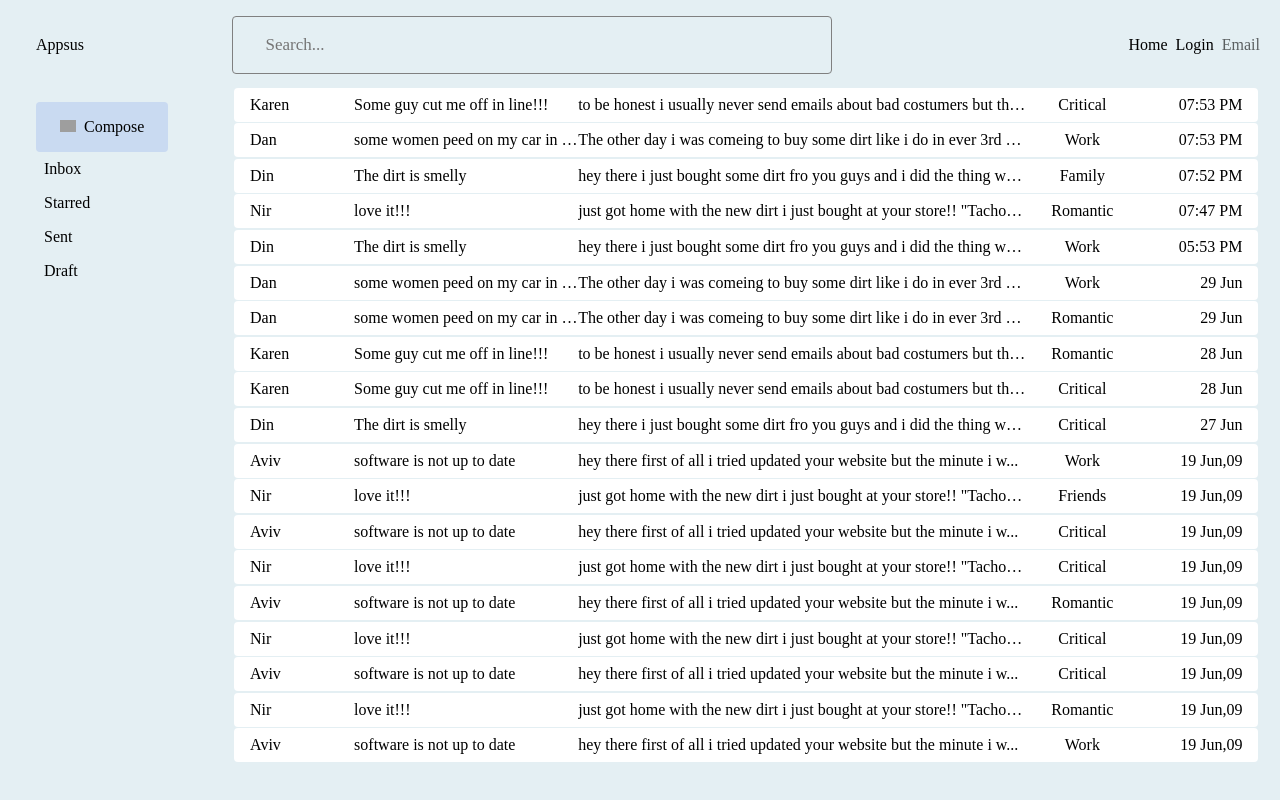
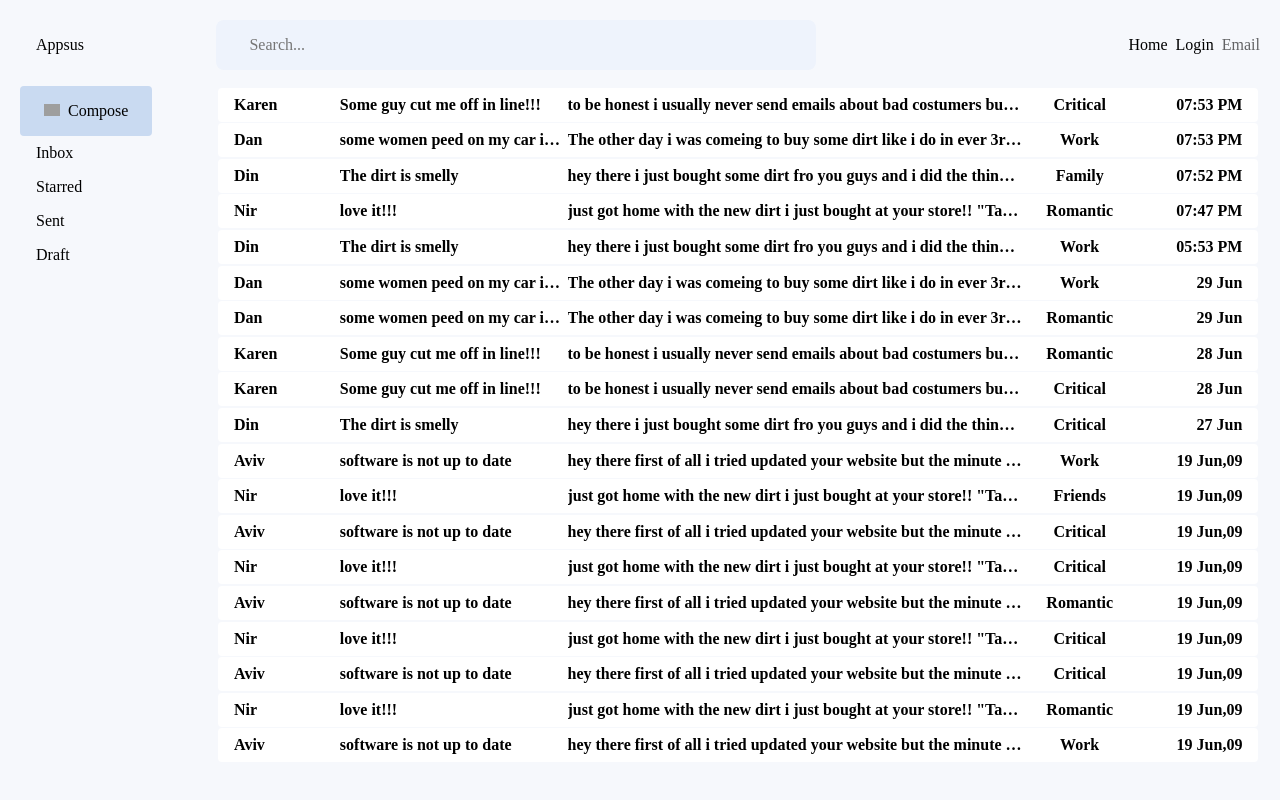
Before and after one commit to KaiNagar/AppsusReact, a React (Create React App) app: page /#/email in a window 1280 px wide. Built offline with nearby package versions, Linux system fonts and the light colour scheme; grey boxes are pictures that could not be loaded.

Commit message:
added some style to mail

```diff
--- a/src/assets/styles/2-base/_base.scss
+++ b/src/assets/styles/2-base/_base.scss
@@ -6,7 +6,7 @@ html {
   // font-family: OpenSans, sans-serif;
   font-size: 16px;
   scroll-behavior: smooth;
-  background-color: rgb(228, 239, 243);
+  background-color: #f6f8fc;
 }
 
 body {
@@ -20,6 +20,13 @@ body {
 
 .active {
   opacity: 0.6;
+}
+.bold{
+  font-weight: bold;
+  background-color: white;
+}
+.is-read{
+  background-color: lightgray;
 }
 
 .App {
--- a/src/assets/styles/4-cmps/email/_emailFilter.scss
+++ b/src/assets/styles/4-cmps/email/_emailFilter.scss
@@ -1,20 +1,26 @@
 .email-filter{
     position: absolute;
-    top: -70px;
+    top: -66px;
     max-width: 600px;
     width: 100%;
+    background-color: #eef3fc;
+    border-radius: rem(8px);
     .filter-input{
-        padding: rem(18px);
+        border: 1px solid transparent;
+        padding: rem(15px);
         padding-inline-start: 2rem;
-        border-radius: rem(4px);
-        border: 1px solid gray;
         background-color: transparent;
         transition: 0.4s all;
-        font-size: rem(17px);
+        font-size: 1rem;
         min-width: 150px;
         width: 100%;
+        border-radius: rem(8px);
         &:focus{
             outline: none;
+            background-color: white;
+            border: 1px solid gray;
+        }
+        &:active{
             background-color: white;
         }
     }
--- a/src/assets/styles/4-cmps/email/_emailFolderList.scss
+++ b/src/assets/styles/4-cmps/email/_emailFolderList.scss
@@ -1,10 +1,14 @@
 .email-folder-list {
-  margin: 1rem;
   margin-right: 4rem;
   font-size: 1rem;
   .tab {
     cursor: pointer;
     padding: 0.5rem;
+    padding-left: 1rem;
+
+  }
+  .tab.active{
+    background-color: lightblue;
   }
   .compose-btn {
     background-color: rgb(201, 218, 241);
--- a/src/assets/styles/4-cmps/email/_emailPreview.scss
+++ b/src/assets/styles/4-cmps/email/_emailPreview.scss
@@ -4,7 +4,6 @@
     grid-template-columns: 1fr 2fr 4fr 1fr 1fr;
     padding: 0.5rem;
     margin: 0.1rem;
-    background-color: white;
     border-radius:4px ;
     &:hover{
         text-decoration: none;
@@ -14,7 +13,6 @@
         white-space: nowrap;
         text-overflow: ellipsis;
         overflow-x: hidden;
-        font-weight: initial;
     }
     .email-time{
         text-align: right;
@@ -26,4 +24,5 @@
     .email-labels{
         text-align: center;
     }
+
 }
--- a/src/cmps/email/EmailList.jsx
+++ b/src/cmps/email/EmailList.jsx
@@ -1,10 +1,10 @@
 import { EmailPreview } from "./EmailPreview"
 
-export const EmailList = ({emails}) => {
+export const EmailList = ({emails,onUpdateEmail}) => {
   return (
     <section className='email-list'>
       {emails.map((email) => (
-         <EmailPreview key={email._id} email={email} />
+         <EmailPreview key={email._id} email={email} onUpdateEmail={onUpdateEmail} />
       ))}
     </section>
   )
--- a/src/cmps/email/EmailPreview.jsx
+++ b/src/cmps/email/EmailPreview.jsx
@@ -1,20 +1,30 @@
 import { Link } from 'react-router-dom'
 import { emailService } from '../../services/email/email.service'
 
-export const EmailPreview = ({ email }) => {
+export const EmailPreview = ({ email, onUpdateEmail }) => {
   const formattedTime = () => {
     return emailService.formattedTime(email.sentAt)
   }
-  const shortBody = () => {
-    return email.body.slice(0, 70) + '...'
+
+  const onReadEmail = () => {
+    email.isRead = true
+    onUpdateEmail(email)
   }
 
   return (
-    <Link to={'/email/' + email._id} className='email-preview'>
+    <Link
+      to={'/email/' + email._id}
+      onClick={() => {
+        onReadEmail()
+      }}
+      className={'email-preview ' + (email.isRead ? 'is-read' : 'bold')}
+    >
       <span className='email-username'>{email.userName}</span>
       <span className='email-subject'>{email.subject}</span>
-      <span className='email-body'>{shortBody()}</span>
-      <span className='email-labels'>{email.labels?email.labels[0]:''}</span>
+      <span className='email-body'>{email.body}</span>
+      <span className='email-labels'>
+        {email.labels ? email.labels[0] : ''}
+      </span>
       <span className='email-time'>{formattedTime()}</span>
     </Link>
   )
--- a/src/store/reducers/emailReducer.js
+++ b/src/store/reducers/emailReducer.js
@@ -26,7 +26,7 @@ export function emailReducer(state = INITIAL_STATE, action) {
         case "UPDATE_MEAL":
             return {
                 ...state,
-                emails: state.contacts.map(m => m._id === action.email._id ? action.email : m)
+                emails: state.emails.map(m => m._id === action.email._id ? action.email : m)
             }
         case "REMOVE_MEAL":
             return {
--- a/src/views/email/EmailApp.jsx
+++ b/src/views/email/EmailApp.jsx
@@ -4,15 +4,24 @@ import { NavLink, Outlet } from 'react-router-dom'
 import { EmailFilter } from '../../cmps/email/EmailFilter'
 import { EmailList } from '../../cmps/email/EmailList'
 import { EmailFolderList } from '../../cmps/email/EmailFolderList'
-import { loadEmails, setCriteria, setFilterBy } from '../../store/actions/emailActions'
+import {
+  loadEmails,
+  setCriteria,
+  setFilterBy,
+  updateEmail,
+} from '../../store/actions/emailActions'
 
 export const EmailApp = () => {
-  const { emails,criteria } = useSelector((state) => state.emailModule)
+  const { emails, criteria } = useSelector((state) => state.emailModule)
   const dispatch = useDispatch()
 
   useEffect(() => {
     dispatch(loadEmails())
   }, [criteria])
+
+  const onUpdateEmail = (email) => {
+    dispatch(updateEmail(email))
+  }
 
   // const onChangeFilter = (filterBy) => {
   //   dispatch(setFilterBy(filterBy))
@@ -30,7 +39,7 @@ export const EmailApp = () => {
       <EmailFolderList onChangeStatus={onChangeStatus} />
       <div className='email-main-content'>
         <EmailFilter />
-        <EmailList emails={emails} />
+        <EmailList emails={emails} onUpdateEmail={onUpdateEmail} />
         <Outlet />
       </div>
     </section>
```
Also changed, not shown: src/cmps/email/EmailFolderList.jsx (+7 -1 lines).
